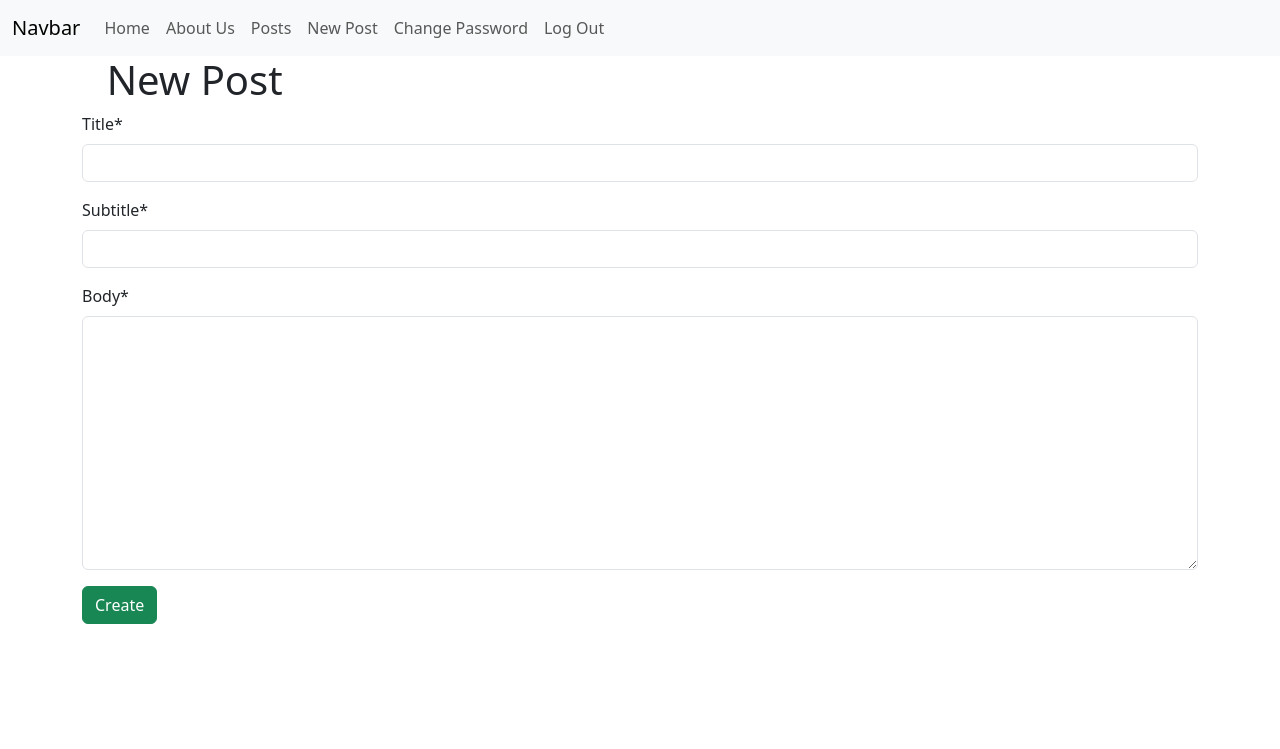
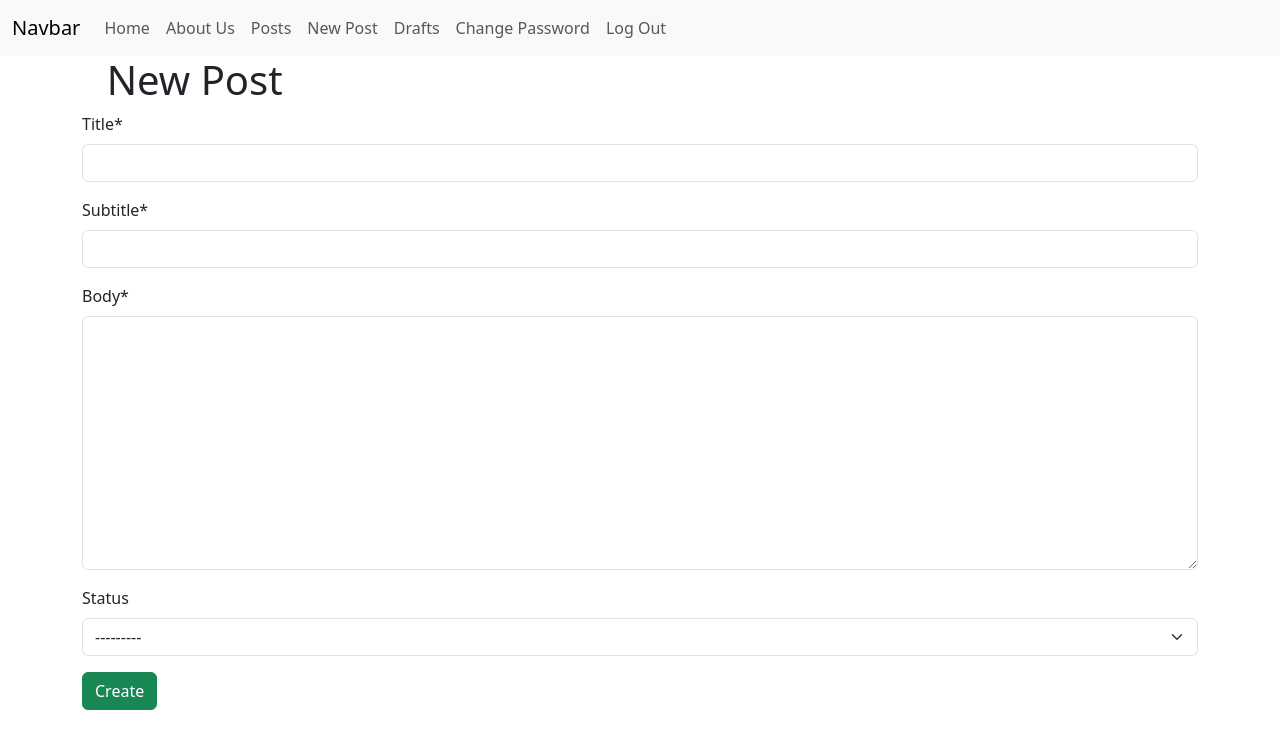
Before and after one commit to Eloim2023/FSDI_112_final, a Django app: page /posts/new/ in a window 1280 px wide. Shown: the top 749 px of the page. Run offline with Django 4.2, Linux system fonts and the light colour scheme; a user stored in the database is signed in; data that the repository does not hold is empty; parts of the project's set-up code (start-up, migrations or seed data) failed here and were passed over; some libraries are stand-ins or nearby versions.

Commit message:
First commit

```diff
--- a/config/settings.py
+++ b/config/settings.py
@@ -13,7 +13,7 @@ https://docs.djangoproject.com/en/4.2/ref/settings/
 from pathlib import Path
 from environs import Env
 
-env = Env
+env = Env()
 env.read_env()
 
 # Build paths inside the project like this: BASE_DIR / 'subdir'.
@@ -50,6 +50,7 @@ INSTALLED_APPS = [
 
 MIDDLEWARE = [
     'django.middleware.security.SecurityMiddleware',
+    'whitenoise.middleware.WhiteNoiseMiddleware',
     'django.contrib.sessions.middleware.SessionMiddleware',
     'django.middleware.common.CommonMiddleware',
     'django.middleware.csrf.CsrfViewMiddleware',
@@ -127,6 +128,7 @@ USE_TZ = True
 STATIC_URL = 'static/'
 STATICFILES_DIRS = [str(BASE_DIR.joinpath("static"))]
 STATIC_ROOT = str(BASE_DIR.joinpath("staticfiles"))
+STATICFILES_STORAGE = 'whitenoise.storage.CompressedManifestStaticFilesStorage'
 
 
 # Default primary key field type
--- a/posts/models.py
+++ b/posts/models.py
@@ -1,6 +1,13 @@
 from django.db import models
 from django.urls import reverse
 from django.contrib.auth import get_user_model
+
+class Status(models.Model):
+    name = models.CharField(max_length=128)
+    description = models.CharField(max_length=256)
+
+    def __str__(self):
+        return self.name
 
 class Post(models.Model):
     title = models.CharField(max_length=128)
@@ -12,6 +19,12 @@ class Post(models.Model):
     )
 
     created_on = models.DateTimeField(auto_now_add=True)
+    status = models.ForeignKey(
+        Status,
+        on_delete=models.CASCADE,
+        blank=True, null=True
+    )
+    # is_draft = models.BooleanField(default=False)
 
     def __str__(self):
         return self.title
--- a/posts/urls.py
+++ b/posts/urls.py
@@ -7,4 +7,5 @@ urlpatterns = [
     path('new/', views.PostCreateView.as_view(), name="new"),
     path('<int:pk>/edit/', views.PostUpdateView.as_view(), name="edit"),
     path('<int:pk>/delete/', views.PostDeleteView.as_view(), name="delete"),
+    path('drafts/', views.DraftPostListView.as_view(), name="drafts",)
 ]
--- a/posts/views.py
+++ b/posts/views.py
@@ -1,3 +1,5 @@
+from typing import Any, Dict
+from django.db.models.query import QuerySet
 from django.views.generic import (
     CreateView,
     DetailView,
@@ -10,12 +12,12 @@ from django.contrib.auth.mixins import (
     LoginRequiredMixin,
     UserPassesTestMixin
 )
-from .models import Post
+from .models import Post, Status
 
 class PostCreateView(LoginRequiredMixin, CreateView):
     template_name = "posts/new.html"
     model = Post
-    fields = ["title", "subtitle", "body"]
+    fields = ["title", "subtitle", "body", "status"]
 
     def form_valid(self, form):
         form.instance.author = self.request.user
@@ -28,7 +30,7 @@ class PostDetailView(DetailView):
 class PostUpdateView(LoginRequiredMixin, UserPassesTestMixin, UpdateView):
     template_name = "posts/edit.html"
     model = Post
-    fields = ["title", "subtitle", "body"]
+    fields = ["title", "subtitle", "body", "status"]
 
     def test_func(self):
         post = self.get_object()
@@ -46,3 +48,17 @@ class PostDeleteView(LoginRequiredMixin, UserPassesTestMixin, DeleteView):
 class PostListView(ListView):
     template_name = "posts/list.html"
     model = Post
+
+class DraftPostListView(LoginRequiredMixin, ListView):
+    template_name = "posts/list.html"
+    model = Post
+
+    def get_context_data(self, **kwargs):
+        context = super().get_context_data(**kwargs)
+        draft_status = Status.objects.get(name="draft")
+        context["post_list"] = Post.objects.filter(
+            author=self.request.user
+            ).filter(
+                status=draft_status
+            ).order_by("created_on").reverse()
+        return context
--- a/static/css/base.css
+++ b/static/css/base.css
@@ -22,4 +22,6 @@ form > p > textarea {
     border-radius: 8px;
     border-style: solid;
     border-color: antiquewhite;
+    font-family: 'Nerko One', cursive;
+        font-family: 'Roboto', sans-serif;
 }
--- a/templates/base.html
+++ b/templates/base.html
@@ -29,6 +29,7 @@
 						{% if user.is_authenticated %}
 							<a class="nav-link" href="{% url 'list' %}">Posts</a>
 							<a class="nav-link" href="{% url 'new' %}">New Post</a>
+							<a class="nav-link" href="{% url 'drafts' %}">Drafts</a>
 							<a class="nav-link" href="{% url 'password_change' %}">Change Password</a>
 							<a class="nav-link" href="{% url 'logout' %}">Log Out</a>
 						{% else %}
--- a/templates/registration/password_reset_confirm.html
+++ b/templates/registration/password_reset_confirm.html
@@ -1,7 +1,6 @@
+
 {% extends 'base.html' %}
 
-
-{% extends "admin/base_site.html" %}
 {% load i18n static %}
 
 {% block extrastyle %}{{ block.super }}<link rel="stylesheet" href="{% static "admin/css/forms.css" %}">{% endblock %}
--- a/templates/registration/password_reset_email.html
+++ b/templates/registration/password_reset_email.html
@@ -1,5 +1,5 @@
 
-{% block title %}Password Reset{% endblock content %}
+{% block title %}Password Reset{% endblock title %}
 
 {% block content %}
 
```
Also changed, not shown: mc4.md (added, +11 -0 lines), db.sqlite3.
